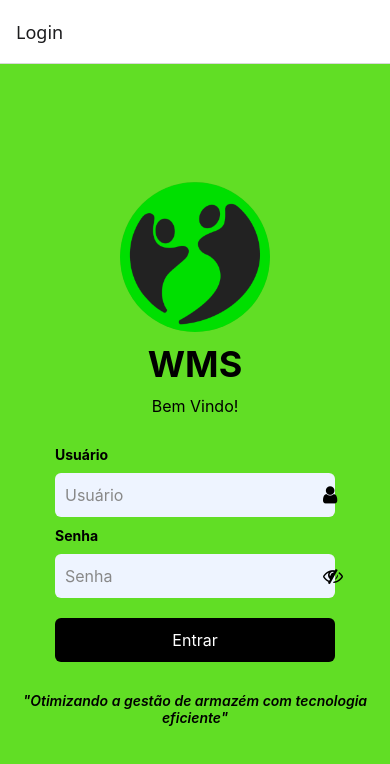
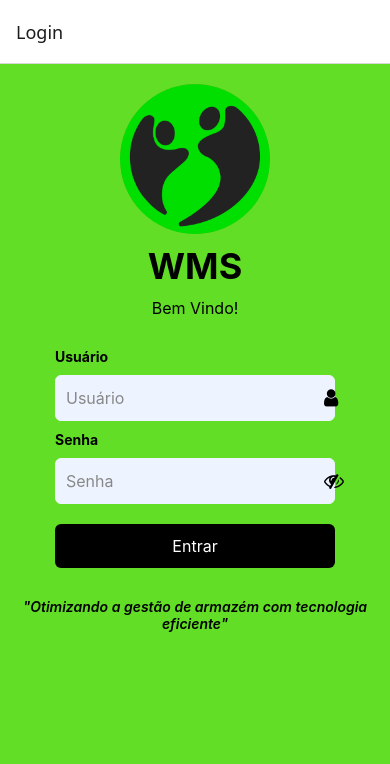
Before and after one commit to dev-centersport/wms, a React Native app in the folder wms-mobile/: screen /Login in a window 390 px wide. Shown: the top 764 px of the page. Built offline with nearby package versions, Linux system fonts and the light colour scheme.

Commit message:
melhorando o input

```diff
--- a/wms-mobile/src/componentes/Movimentacao/InputLocalizacaoProduto.jsx
+++ b/wms-mobile/src/componentes/Movimentacao/InputLocalizacaoProduto.jsx
@@ -32,6 +32,7 @@ export default function InputLocalizacaoProduto({
                     returnKeyType="done"
                     blurOnSubmit={false}
                     showSoftInputOnFocus={false}
+                    maxLength={13}
                 />
             )}
 
@@ -53,6 +54,7 @@ export default function InputLocalizacaoProduto({
                     returnKeyType="done"
                     blurOnSubmit={false}
                     showSoftInputOnFocus={false}
+                    maxLength={13}
                 />
             )}
         </View>
--- a/wms-mobile/src/screens/login.jsx
+++ b/wms-mobile/src/screens/login.jsx
@@ -9,8 +9,6 @@ import {
   KeyboardAvoidingView,
   Platform,
   ScrollView,
-  TouchableWithoutFeedback,
-  Keyboard,
 } from 'react-native';
 import { useNavigation } from '@react-navigation/native';
 import { login } from '../api/loginAPI';
@@ -21,6 +19,7 @@ export default function LoginScreen() {
   const [senha, setSenha] = useState('');
   const navigation = useNavigation();
   const [mostrarSenha, setMostrarSenha] = useState(false);
+  const [inputAtivo, setInputAtivo] = useState(null);
 
   const handleLogin = async () => {
     if (!usuario || !senha) {
@@ -46,13 +45,13 @@ export default function LoginScreen() {
       behavior={Platform.OS === 'ios' ? 'padding' : 'height'}
       style={{ flex: 1 }}
       keyboardVerticalOffset={Platform.OS === 'ios' ? 60 : 0}
+      enabled={Platform.OS !== 'web'} // Desativa no web para evitar conflitos
     >
-      <TouchableWithoutFeedback onPress={Keyboard.dismiss}>
-        <View style={styles.container}>
       <ScrollView
         contentContainerStyle={styles.scrollContent}
         keyboardShouldPersistTaps="handled"
       >
+        <View style={styles.container}>
           <Image
             source={require('../../assets/images/logo01.png')}
             style={styles.logo}
@@ -61,19 +60,27 @@ export default function LoginScreen() {
           <Text style={styles.welcome}>Bem Vindo!</Text>
 
           <Text style={styles.label}>Usuário</Text>
-            <View style={styles.inputContainer}>
+          <View style={[
+            styles.inputContainer,
+            inputAtivo === 'usuario' && styles.inputContainerAtivo
+          ]}>
             <TextInput
               placeholder="Usuário"
               value={usuario}
               onChangeText={setUsuario}
               style={styles.input}
               placeholderTextColor="#888"
+              onFocus={() => setInputAtivo('usuario')}
+              onBlur={() => setInputAtivo(null)}
             />
             <Icon name="user" size={20} color="#888" style={styles.icon} />
           </View>
 
           <Text style={styles.label}>Senha</Text>
-            <View style={styles.inputContainer}>
+          <View style={[
+            styles.inputContainer,
+            inputAtivo === 'senha' && styles.inputContainerAtivo
+          ]}>
             <TextInput
               placeholder="Senha"
               value={senha}
@@ -81,8 +88,13 @@ export default function LoginScreen() {
               secureTextEntry={!mostrarSenha}
               style={styles.input}
               placeholderTextColor="#888"
+              onFocus={() => setInputAtivo('senha')}
+              onBlur={() => setInputAtivo(null)}
             />
-              <TouchableOpacity onPress={() => setMostrarSenha(!mostrarSenha)}>
+            <TouchableOpacity
+              onPress={() => setMostrarSenha(!mostrarSenha)}
+              hitSlop={{ top: 10, bottom: 10, left: 10, right: 10 }}
+            >
               <Icon
                 name={mostrarSenha ? 'eye' : 'eye-slash'}
                 size={20}
@@ -101,9 +113,8 @@ export default function LoginScreen() {
               "Otimizando a gestão de armazém com tecnologia eficiente"
             </Text>
           </Text>
+        </View>
       </ScrollView>
-        </View>
-      </TouchableWithoutFeedback>
     </KeyboardAvoidingView>
   );
 }
@@ -112,12 +123,13 @@ const styles = StyleSheet.create({
   container: {
     flex: 1,
     backgroundColor: '#61DE25',
+    width: '100%',
+    alignItems: 'center',
+    padding: 20,
   },
   scrollContent: {
     flexGrow: 1,
-    alignItems: 'center',
     justifyContent: 'center',
-    padding: 20,
   },
   logo: {
     width: 150,
@@ -158,6 +170,11 @@ const styles = StyleSheet.create({
     paddingHorizontal: 10,
     width: '80%',
     marginTop: 10,
+    borderWidth: 1,
+    borderColor: '#eef4ff',
+  },
+  inputContainerAtivo: {
+    borderColor: '#000',
   },
   input: {
     flex: 1,
```
Also changed, not shown: 1 other file (tests, documents, lock files or other folders). Lines whose indentation alone changed are shown as unchanged.
